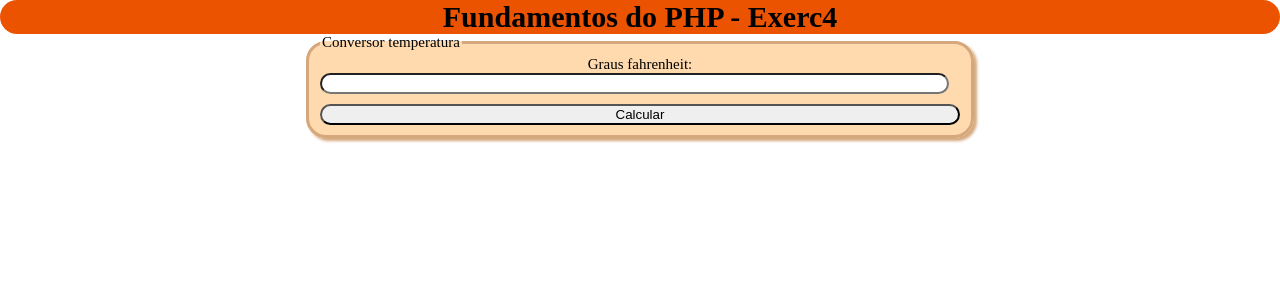
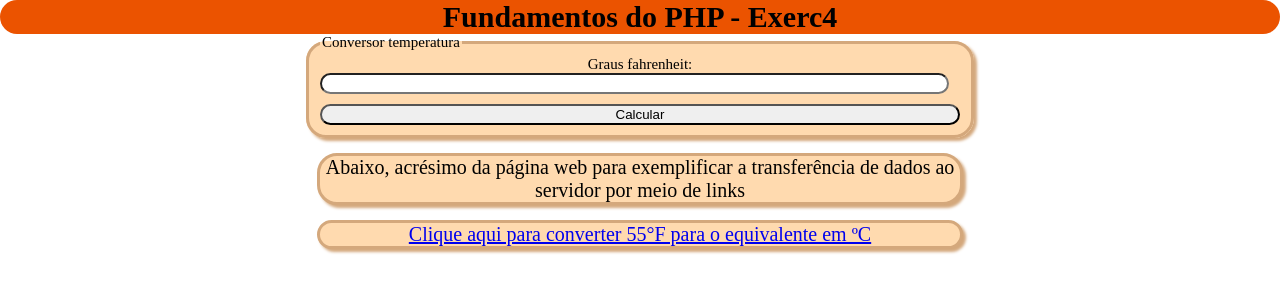
Before and after one commit to GuilhermeWeberMay/IFSC-Semestre-2, a PHP site: page /Exerc4.html in a window 1280 px wide. Shown: the top 300 px of the page. Run offline with PHP 8.4, Linux system fonts and the light colour scheme.

Commit message:
Mudança em HTML e PHP
HTML exemplo de envio de dados com link e PHP formatei a saida

```diff
--- a/PRW/ListaL1/Exerc4/Exerc4.html
+++ b/PRW/ListaL1/Exerc4/Exerc4.html
@@ -20,5 +20,10 @@
    <button> Calcular </button>
   </fieldset>
  </form>
+ <p> Abaixo, acrésimo da página web para exemplificar a transferência de dados ao servidor por meio de links </p>
+
+ <p>
+  <a href="recebe-dados-de-links.php"> Clique aqui para converter 55°F para o equivalente em ºC</a>
+ </p>
 </body>
 </html>
--- a/PRW/ListaL1/Exerc4/Exerc4.php
+++ b/PRW/ListaL1/Exerc4/Exerc4.php
@@ -12,8 +12,9 @@
  <?php
  $fahrenheit = $_POST["fahrenheit"];
  $celsius = ($fahrenheit - 32) * 5 / 9;
+ $celsiusFormatado = number_format("$celsius", 1, ".");
  echo "<p> Resultado final: <br>
-       $celsius </p>";
+       $celsiusFormatado </p>";
  ?>
 </body>
 </html>
```
